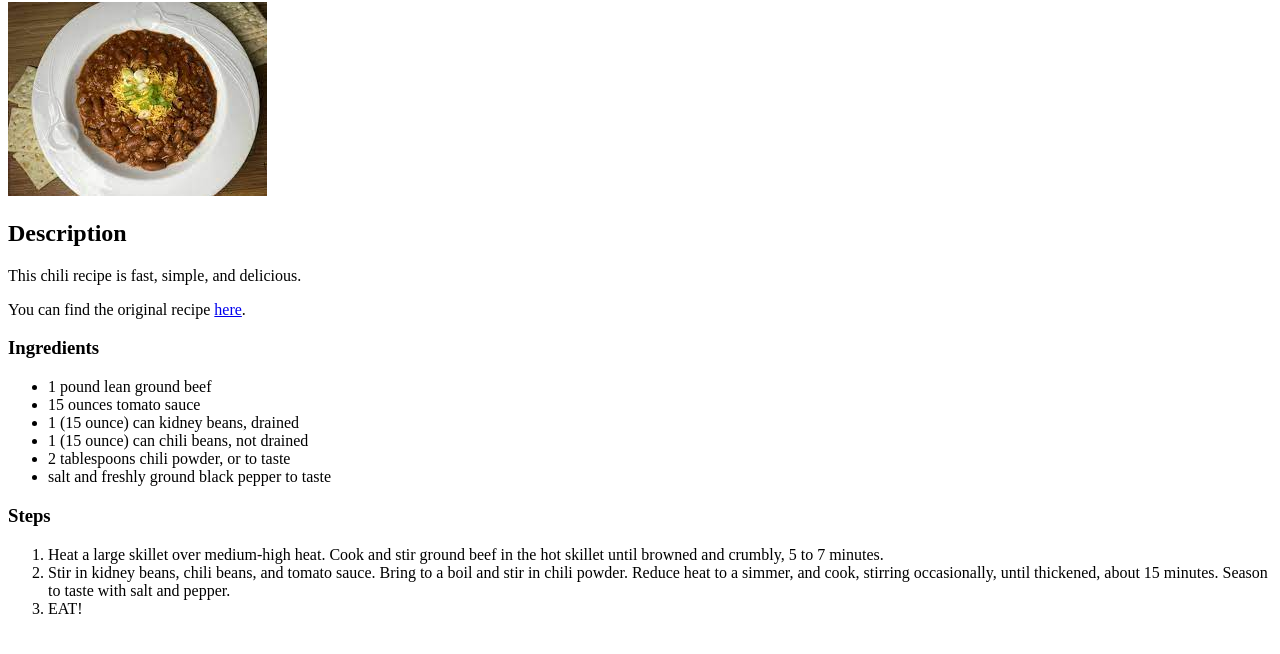
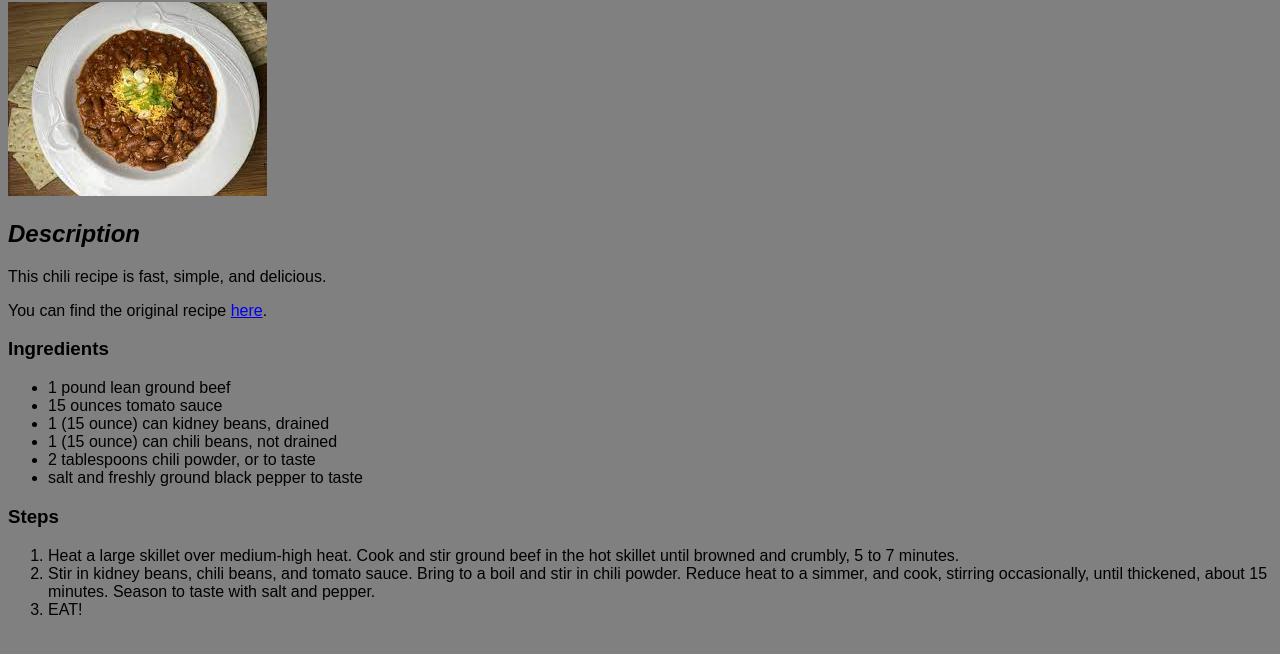
Before and after one commit to StevenGaughran/odin-recipes, a plain HTML site: page recipes/chili.html in a window 1280 px wide. Shown: the part 78-732 px from the top of the page. Drawn offline with Linux system fonts and the light colour scheme.

Commit message:
Added CSS to the site.

```diff
--- a/recipes/chili.html
+++ b/recipes/chili.html
@@ -4,6 +4,7 @@
     <meta charset="UTF-8">
     <meta name="viewport" content="width=device-width, initial-scale=1.0">
     <title>Easy 5-Ingredient Chili</title>
+    <link rel="stylesheet" href="../styles.css">
 </head>
 <body>
     <h1>Easy 5-Ingredient Chili</h1>
--- /dev/null
+++ b/styles.css
@@ -0,0 +1,8 @@
+body {
+    font-family: Arial, Helvetica, sans-serif;
+    background-color: gray;
+}
+
+h2 {
+    font-style: italic
+}
```
Also changed, not shown: index.html (+1 -0 lines), recipes/lasagna.html (+1 -0 lines), recipes/stroganoff.html (+1 -0 lines).
